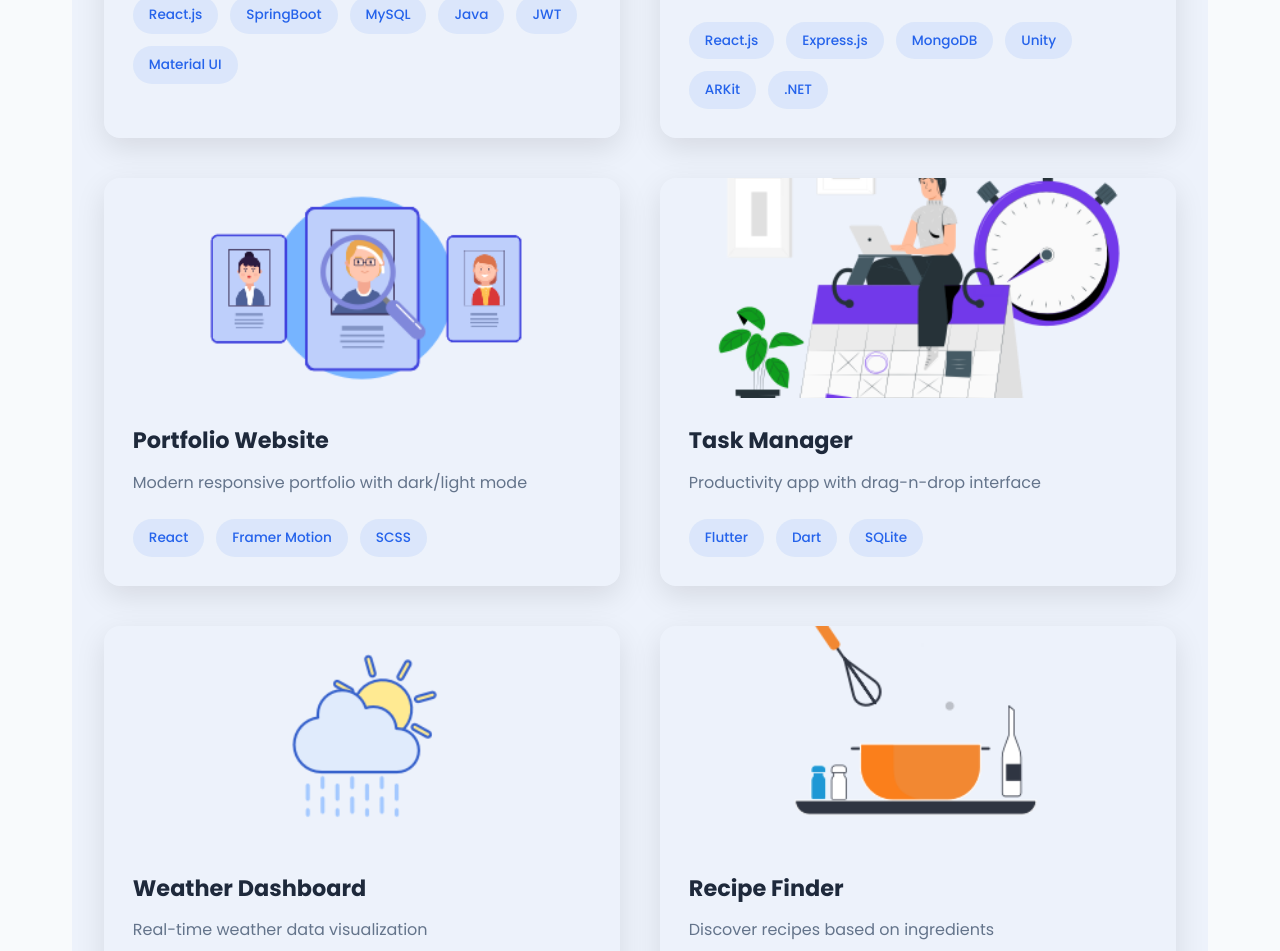
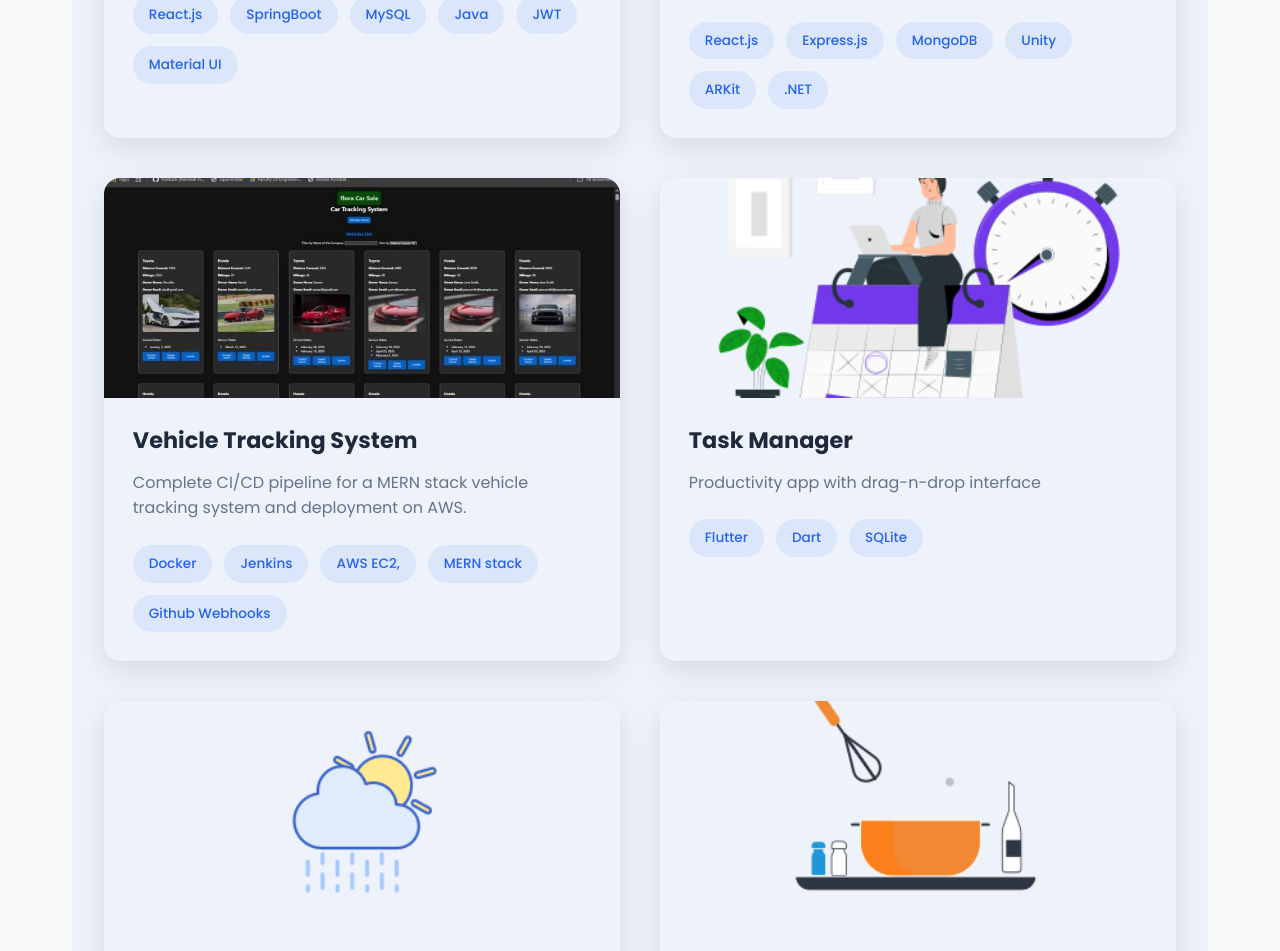
Before and after one commit to Neshadi/Portfolio, a React (Vite) app: page / in a window 1280 px wide. Shown: the part 2877-3828 px from the top of the page. Built offline with nearby package versions, Linux system fonts and the light colour scheme.

Commit message:
Added projects

```diff
--- a/src/sections/Projects/Projects.jsx
+++ b/src/sections/Projects/Projects.jsx
@@ -29,12 +29,12 @@ export const Projects = () => {
     },
     {
       id: 3,
-      title: 'Portfolio Website',
-      description: 'Modern responsive portfolio with dark/light mode',
-      tags: ['React', 'Framer Motion', 'SCSS'],
-      image: `${import.meta.env.BASE_URL}images/portfolio.png`,
-      category: 'web',
-      githubLink: '#',
+      title: 'Vehicle Tracking System',
+      description: 'Complete CI/CD pipeline for a MERN stack vehicle tracking system and deployment on AWS.',
+      tags: ['Docker', 'Jenkins', 'AWS EC2,', 'MERN stack', 'Github Webhooks'],
+      image: `${import.meta.env.BASE_URL}images/vehicle.jpeg`,
+      category: 'DevOps',
+      githubLink: 'https://github.com/Neshadi/VehicleTrackingSystem',
       liveLink: '#'
     },
     {
```
Also changed, not shown: public/images/vehicle.jpeg (added).
